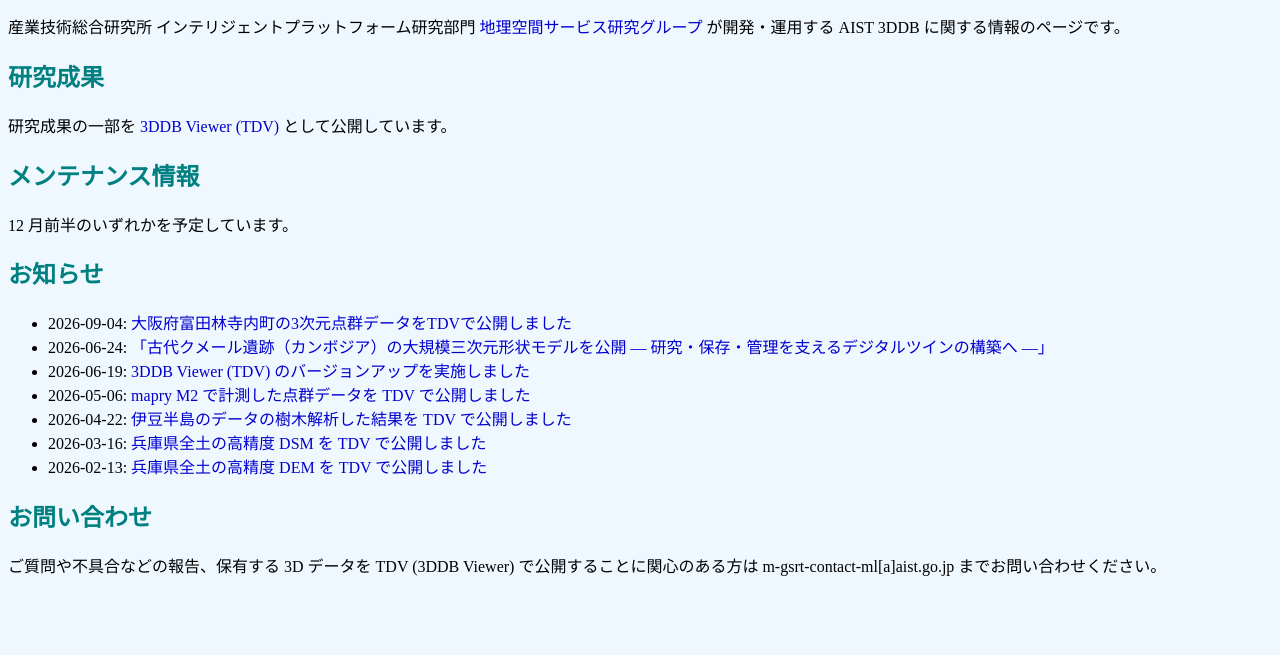
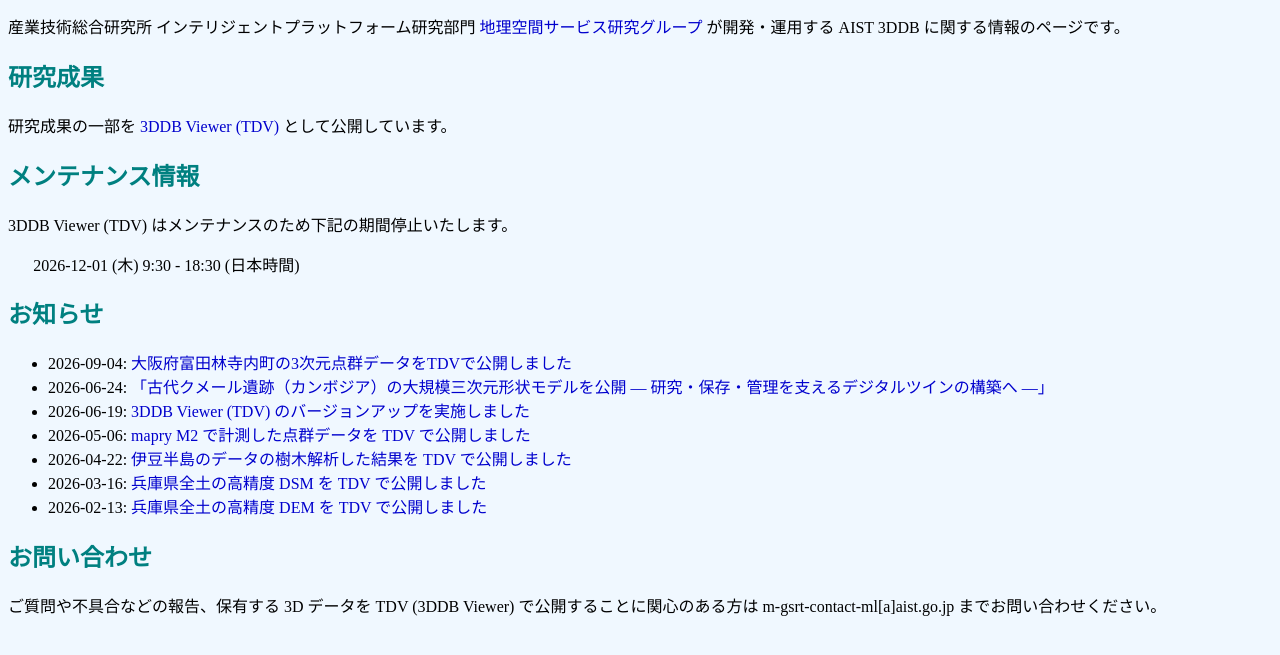
Before and after one commit to aistairc/aist3ddb-info, a plain HTML site: page docs/index.html in a window 1280 px wide. Shown: the part 109-764 px from the top of the page. Drawn offline with Linux system fonts and the light colour scheme.

Commit message:
update at 2026-11-18

```diff
--- a/docs/index.html
+++ b/docs/index.html
@@ -21,7 +21,8 @@
 
 <h2 id="mnt-info" class="heading">メンテナンス情報</h2>
 
-<p id="mnt-desc">12 月前半のいずれかを予定しています。</p>
+<p id="mnt-desc">3DDB Viewer (TDV) はメンテナンスのため下記の期間停止いたします。</p>
+<p id="mnt-period">2026-12-01 (木) 9:30 - 18:30 (日本時間)</p>
 
 <h2 id="news" class="heading">お知らせ</h2>
 
```
Also changed, not shown: docs/en/index.html (+2 -1 lines).
